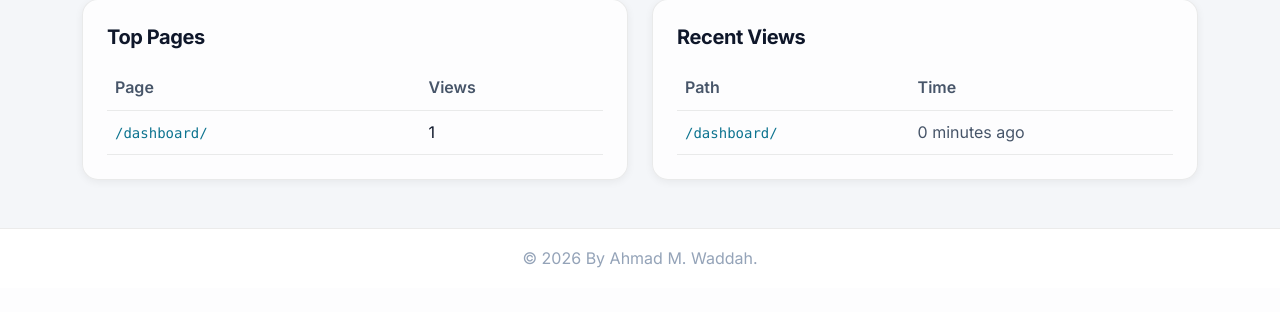
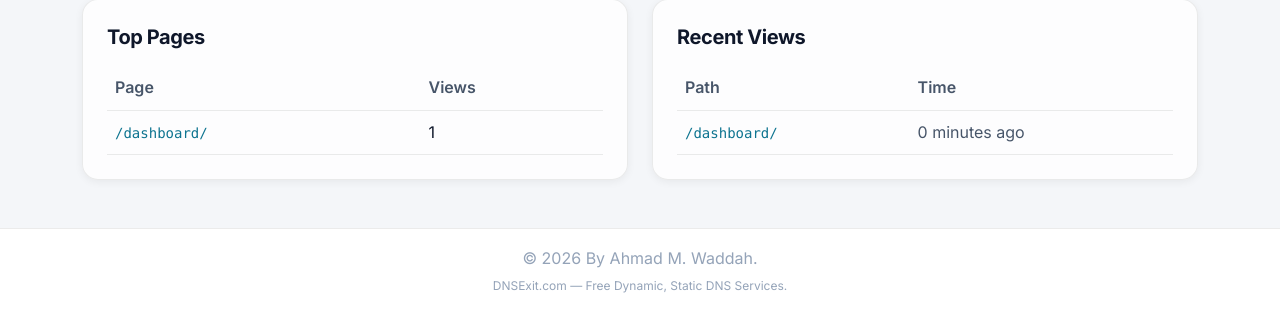
Before and after one commit to AMW-Web-Dev/AMW-ShowCases, a Django app: page /dashboard/ in a window 1280 px wide. Shown: the part 809-1121 px from the top of the page. Before the commit the page ends 1077 px from the top, so only its background shows below. Run offline with Django 5.2, Linux system fonts and the light colour scheme; the visitor is signed in with stand-in values (Sample User, id 1); data comes from the database, SQL or seed files in the repository; some libraries are stand-ins or nearby versions.

Commit message:
Add DNSExit link to footer (free domain attribution)

```diff
--- a/templates/_snippets/_footer_tag.html
+++ b/templates/_snippets/_footer_tag.html
@@ -4,5 +4,9 @@
         <span class="text-muted">
             &copy; {% now "Y" %} By Ahmad M. Waddah.
         </span>
+        <span class="text-muted d-block mt-1" style="font-size: 0.75rem;">
+            <a href="https://dnsexit.com" target="_blank" rel="noopener" class="text-muted text-decoration-none">DNSExit.com</a>
+            &mdash; Free Dynamic, Static DNS Services.
+        </span>
     </div>
 </footer>
```
